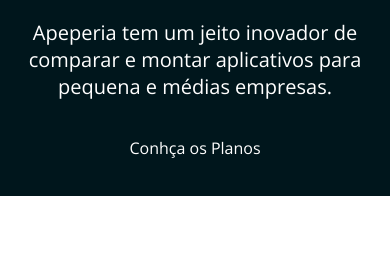
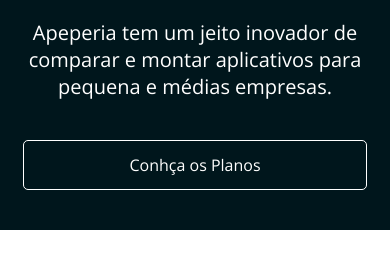
Before and after one commit to BrunoHtb/Layout-Responsivo, a plain HTML site: page index.html in a window 390 px wide. Shown: the part 265-534 px from the top of the page. Drawn offline with nearby package versions, Linux system fonts and the light colour scheme.

Commit message:
Acrescentado variaveis CSS e verificado o Layout nos mobile

```diff
--- a/css/base.css
+++ b/css/base.css
@@ -1,3 +1,40 @@
+:root {
+    --branco: #FFF;
+    --azul-claro: #DFE3E5;
+    --vermelho-forte: #B72E2E;
+    --cinza-escuro: #4F4C4C;
+    --cinza-claro: #F7F4F4;
+    --cinza-medio: #D9D9D9;
+
+    --fonte-link: #0084FF;
+    --fonte-cinza: #666;
+    --borda-cabecalho-mobile: #103D4A;
+    --bg-rodape: #333;
+    --bg-chamada-mobile: #00161C;
+
+    --planos-cartao-start: #56CCF2;
+    --planos-cartao-ultra: #B04CD9;
+    --planos-cartao-mega: #E33B3B;
+
+    --montserrat: 'Montserrat', sans-serif;
+}
+
 body {
     font-family: 'Open Sans', sans-serif;
 }
+
+.container {
+    padding-right: 6%;
+    padding-left:6%;
+}
+
+.botao {
+    text-align: center;
+    display: block;
+    width: 100%;
+    max-width: 350px;
+    box-sizing: border-box;
+    padding: 1rem 2rem;
+    border: 1px solid var(--branco);
+    border-radius: 5px;
+}
--- a/css/cabecalho.css
+++ b/css/cabecalho.css
@@ -1,5 +1,5 @@
 .cabecalho {
-    color: #FFF;
+    color: var(--branco);
 
     width: 100%;
 
@@ -12,7 +12,7 @@
     padding-top: .75rem;
     padding-bottom: .75rem;
 
-    border-bottom: 1px solid #103D4A;
+    border-bottom: 1px solid var(--borda-cabecalho-mobile);
 
     position: absolute;
 }
--- a/css/chamada.css
+++ b/css/chamada.css
@@ -3,17 +3,17 @@
     flex-direction: column;
     align-items: center;
 
-    color: #FFF;
+    color: var(--branco);
     text-align: center;
 
-    background-color: #00161C;
+    background-color: var(--bg-chamada-mobile);
 
     padding-top: 12.25rem;
     padding-bottom: 2.5rem;
 }
 
 .chamada__titulo {
-    font-family: 'Montserrat', serif;
+    font-family: var(--montserrat);
     font-size: 2rem;
     font-weight: 700;
     text-transform: uppercase;
--- a/index.html
+++ b/index.html
@@ -2,6 +2,7 @@
 <html>
     <head>
         <meta charset="utf-8" />
+        <meta name="viewport" content="width=device-width initial-scale=1.0" />
         <title> Home | Apeperia </title>
         <link href="css/reset.css" rel="stylesheet" >
         <link rel="preconnect" href="https://fonts.googleapis.com">
@@ -12,7 +13,7 @@
         <link href="css/chamada.css" rel="stylesheet" >
     </head>
     <body>
-        <header class="cabecalho">
+        <header class="cabecalho container">
             <img src="img/logo-apeperia.svg" alt="Logo da Apeperia" class="cabecalho__logo"></img>
             <nav class="cabecalho__navegacao">
                 <ul>
@@ -26,10 +27,10 @@
             </nav>
         </header>
         <main>
-            <section class="chamada">
+            <section class="chamada container">
                 <h1 class="chamada__titulo"> Aplicativos Na Medida </h1>
                 <p class="chamada__texto"> Apeperia tem um jeito inovador de comparar e montar aplicativos para pequena e médias empresas. </p>
-                <a href="#" class="chamada__botao"> Conhça os Planos </a>
+                <a href="#" class="chamada__botao botao"> Conhça os Planos </a>
             </section>
         </main>
     </body>
```
